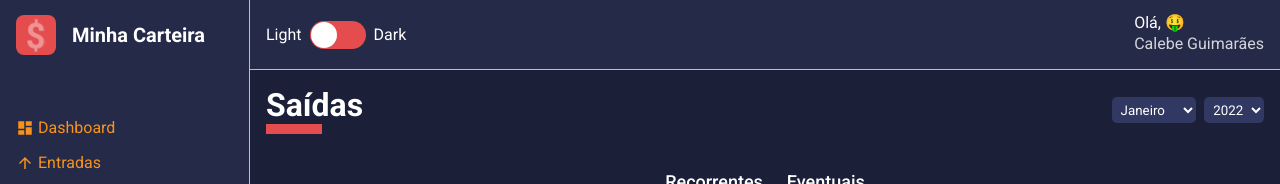
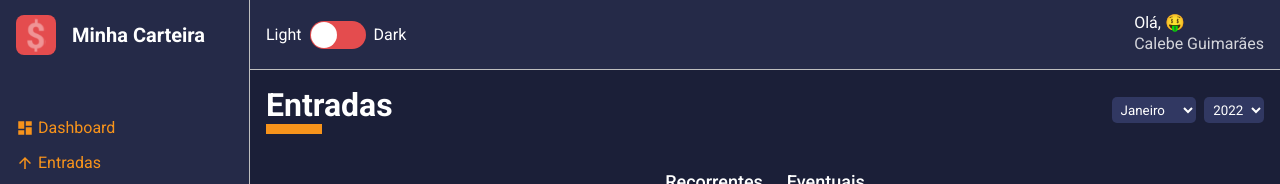
Before and after one commit to calebesg/my-wallet, a React (Create React App) app: page /list/entry-balance in a window 1280 px wide. Shown: the top 184 px of the page. Built offline with nearby package versions, Linux system fonts and the light colour scheme.

Commit message:
created navigation

```diff
--- a/src/pages/List/index.tsx
+++ b/src/pages/List/index.tsx
@@ -1,4 +1,7 @@
+import { useMemo } from 'react'
+import { useParams } from 'react-router-dom'
 import { useTheme } from 'styled-components'
+
 import ContentHeader from '../../components/ContentHeader'
 import HistoryFinanceCard from '../../components/HistoryFinanceCard'
 import SelectInput from '../../components/SelectInput'
@@ -6,6 +9,15 @@ import { Container, Content, Filters } from './styles'
 
 const List: React.FC = () => {
   const theme = useTheme()
+  const params = useParams()
+
+  const { type } = params
+
+  const headerOptions = useMemo(() => {
+    return type === 'entry-balance'
+      ? { title: 'Entradas', lineColor: theme.colors.info }
+      : { title: 'Saídas', lineColor: theme.colors.warning }
+  }, [type, theme.colors])
 
   const months = [
     { value: 1, label: 'Janeiro' },
@@ -25,7 +37,10 @@ const List: React.FC = () => {
 
   return (
     <Container>
-      <ContentHeader title="Saídas" lineColor={theme.colors.warning}>
+      <ContentHeader
+        title={headerOptions.title}
+        lineColor={headerOptions.lineColor}
+      >
         <SelectInput options={months} />
         <SelectInput options={years} />
       </ContentHeader>
```
